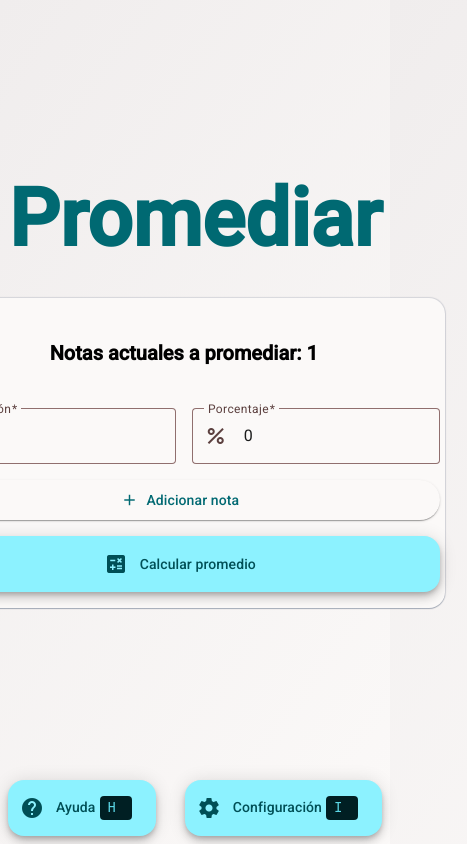
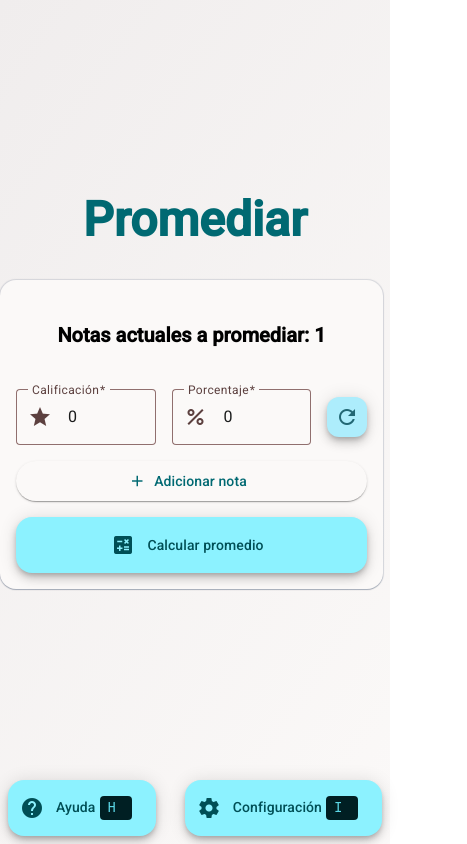
Before and after one commit to MrNizzy/promediar-angular, an Angular app: page / in a window 390 px wide. Shown: the whole page, 467 px wide, since content can reach past the window. Built offline with nearby package versions, Linux system fonts and the light colour scheme.

Commit message:
Refactor: update Promediar component layout and styles for improved button functionality and responsiveness

```diff
--- a/src/app/components/promediar/promediar.component.html
+++ b/src/app/components/promediar/promediar.component.html
@@ -27,13 +27,24 @@
         @if (i !== 0) {
         <button
           mat-mini-fab
-          color="warn"
+          class="note__delete"
           type="button"
           matTooltip="Eliminar nota"
           matTooltipPosition="right"
           (click)="removeNote(i)"
         >
           <mat-icon>delete</mat-icon>
+        </button>
+        } @else {
+        <button
+          mat-mini-fab
+          class="note__reset"
+          type="button"
+          matTooltip="Reiniciar notas"
+          matTooltipPosition="right"
+          (click)="reset()"
+        >
+          <mat-icon> refresh </mat-icon>
         </button>
         }
       </div>
--- a/src/app/components/promediar/promediar.component.scss
+++ b/src/app/components/promediar/promediar.component.scss
@@ -32,11 +32,22 @@
     gap: 1rem;
     .note-row {
       width: 100%;
-      display: flex;
+      display: grid;
+      grid-template-columns: 1fr 1fr auto;
       align-items: center;
       gap: 1rem;
     }
   }
+}
+
+.note__reset {
+  background-color: var(--mat-sys-secondary-container);
+  color: var(--mat-sys-secondary);
+}
+
+.note__delete {
+  background-color: var(--mat-sys-error-container);
+  color: var(--mat-sys-error);
 }
 
 .button--add {
--- a/src/app/pages/home/home.component.scss
+++ b/src/app/pages/home/home.component.scss
@@ -18,3 +18,18 @@
   margin: 0;
   padding: 0;
 }
+
+@media (max-width: 768px) {
+  .title {
+    font-size: 3rem;
+  }
+  .container {
+    width: 90%;
+  }
+}
+
+@media (max-width: 480px) {
+  .container {
+    width: 100%;
+  }
+}
```
